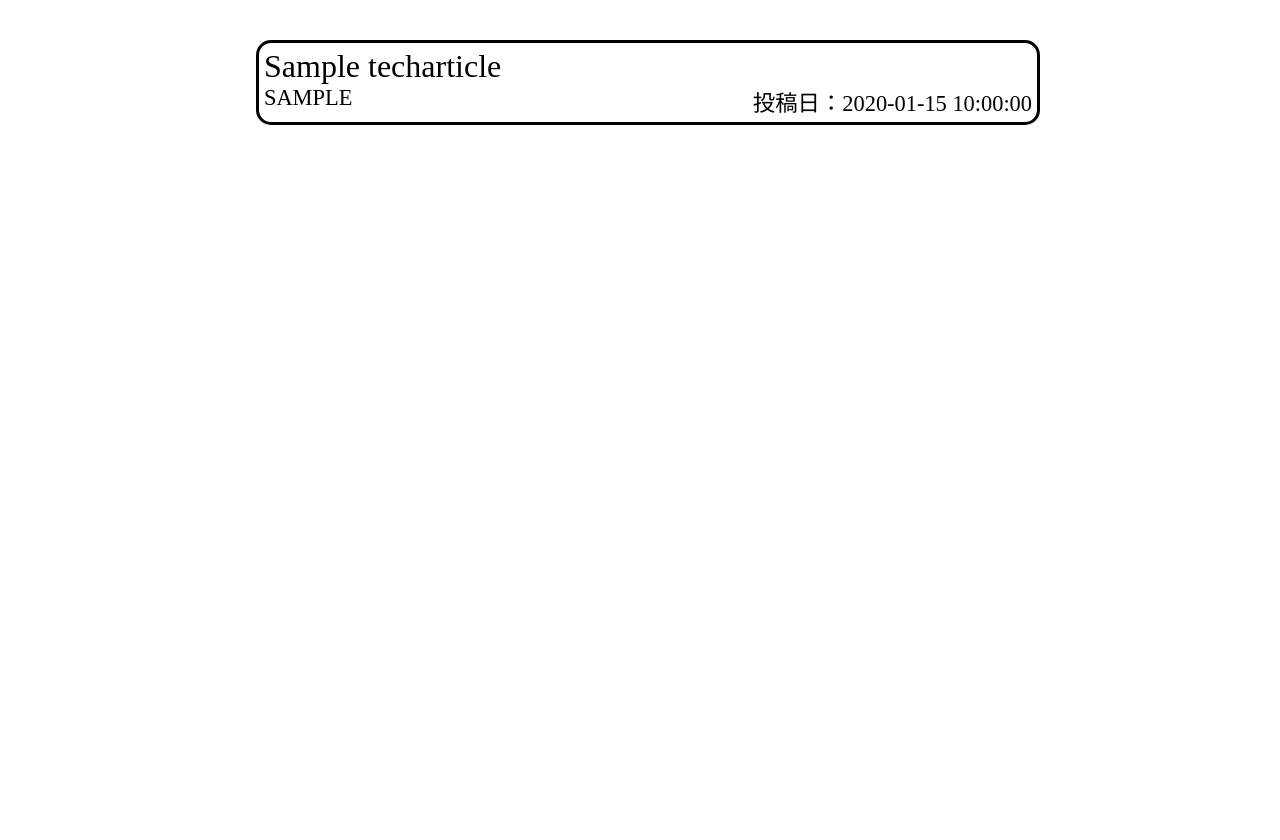
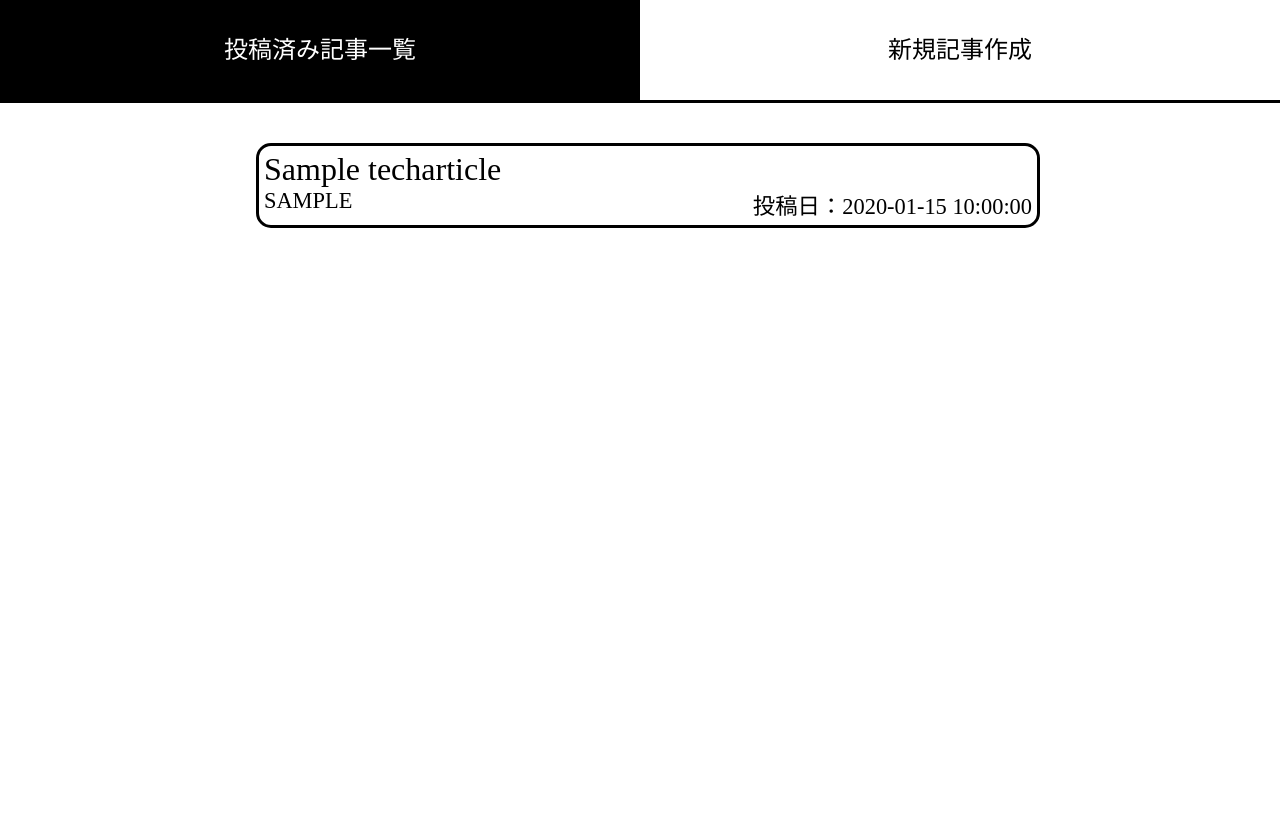
Before and after one commit to tyatyamaruko/tyatyablog, a PHP site: page /admin/tech/list.php in a window 1280 px wide. After the commit the page ends 228 px from the top, so only its background shows below. Run offline with PHP 8.4, Linux system fonts and the light colour scheme; tables that the repository leaves empty or names only in its code hold one stand-in row (values such as "Sample post"); data that the repository does not hold is empty.

```diff
--- a/admin/css/reset.css
+++ b/admin/css/reset.css
@@ -1,5 +1,6 @@
 * {
     margin: 0;
+    padding: 0;
     text-decoration: none;
     list-style-type: none;
     color: #000;
--- a/admin/css/style.css
+++ b/admin/css/style.css
@@ -49,13 +49,13 @@ form label select {
   padding: 10px 30px;
 }
 
-ul {
+main ul {
   width: 60%;
   height: 100%;
   margin: 0 auto;
   padding: 0;
 }
-ul li {
+main ul li {
   width: 100%;
   margin: 0 auto;
   border: solid 3px #000;
@@ -63,27 +63,27 @@ ul li {
   padding: 5px;
   margin-top: 40px;
 }
-ul li a {
+main ul li a {
   display: -webkit-box;
   display: -ms-flexbox;
   display: flex;
   -ms-flex-wrap: wrap;
       flex-wrap: wrap;
 }
-ul li h2 {
+main ul li h2 {
   font-size: 2rem;
   width: 100%;
 }
-ul li p {
+main ul li p {
   font-size: 1.4rem;
   text-transform: uppercase;
 }
-ul li p:first-child {
+main ul li p:first-child {
   -webkit-box-flex: 1;
       -ms-flex: 1;
           flex: 1;
 }
-ul li p:last-child {
+main ul li p:last-child {
   -webkit-box-flex: 2;
       -ms-flex: 2;
           flex: 2;
--- a/admin/css/style.scss
+++ b/admin/css/style.scss
@@ -46,6 +46,7 @@ form {
     }
 }
 
+main {
     ul {
         width: 60%;
         height: 100%;
@@ -81,3 +82,4 @@ ul {
             }
         }
     }
+}
--- a/admin/env.php
+++ b/admin/env.php
@@ -1,6 +1,7 @@
 <?php
 
 define("DBNAME", "tyatyablog");
+define("DSN", "mysql:dbname=tyatyablog;host=localhost;charset=utf8mb4");
 define("USERNAME", "root");
 define("PASSWORD", "");
 define("TECH_TABLE", "techarticles");
--- /dev/null
+++ b/admin/tech/assets/css/header.css
@@ -0,0 +1,29 @@
+header {
+  height: 100px;
+  background: #fff;
+  border-bottom: solid 3px #000;
+}
+header ul {
+  display: -webkit-box;
+  display: -ms-flexbox;
+  display: flex;
+  -ms-flex-pack: distribute;
+      justify-content: space-around;
+}
+header ul li {
+  line-height: 100px;
+  -webkit-box-flex: 1;
+      -ms-flex: 1;
+          flex: 1;
+  text-align: center;
+}
+header ul li:hover {
+  background: #000;
+}
+header ul li:hover a {
+  color: #fff;
+}
+header ul li a {
+  font-size: 1.5rem;
+}
+/*# sourceMappingURL=header.css.map */
--- /dev/null
+++ b/admin/tech/assets/css/header.scss
@@ -0,0 +1,26 @@
+header {
+    height: 100px;
+    background: #fff;
+    border-bottom: solid 3px #000;
+    ul {
+        display: flex;
+        justify-content: space-around;
+
+        li {
+            line-height: 100px;
+            flex: 1;
+            text-align: center;
+
+            &:hover {
+                background: #000;
+                a {
+                    color: #fff;
+                }
+            }
+
+            a {
+                font-size: 1.5rem;
+            }
+        }
+    }
+}
--- /dev/null
+++ b/admin/tech/assets/header.php
@@ -0,0 +1,6 @@
+<header>
+    <ul>
+        <li><a href="./list.php">投稿済み記事一覧</a></li>
+        <li><a href="./insert.php">新規記事作成</a></li>
+    </ul>
+</header>
--- a/admin/tech/list.php
+++ b/admin/tech/list.php
@@ -1,19 +1,17 @@
 <?php
 
+require_once "../env.php";
 require_once "../../models/tech-article.php";
 
 // データベースに保存
-$dsn = "mysql:dbname=tyatyablog;host=localhost;charset=utf8mb4";
-$username = "root";
-$password = "";
 
 try {
-    $pdo = new PDO($dsn, $username, $password);
+    $pdo = new PDO(DSN, USERNAME, PASSWORD);
 
     $pdo->setAttribute(PDO::ATTR_ERRMODE, PDO::ERRMODE_EXCEPTION);
     $pdo->setAttribute(PDO::ATTR_DEFAULT_FETCH_MODE, PDO::FETCH_ASSOC);
 
-    $sql = "select * from techarticles where 1";
+    $sql = "select * from techarticles where 1 order by created_at desc";
 
     $stmt = $pdo->prepare($sql);
     $stmt->execute($data);
@@ -43,21 +41,25 @@ try {
     <meta name="viewport" content="width=device-width, initial-scale=1.0">
     <link rel="stylesheet" href="../css/reset.css">
     <link rel="stylesheet" href="../css/style.css">
+    <link rel="stylesheet" href="./assets/css/header.css">
     <title>管理画面</title>
 </head>
 
 <body>
+    <?php @include("./assets/header.php"); ?>
+    <main>
         <ul>
-        <?php foreach ($articles as $article) { ?>
+            <?php foreach ($articles as $article) : ?>
                 <li>
-                <a href="./detail.php?id=<?=$article -> id?>">
+                    <a href="./detail.php?id=<?= $article->id ?>">
                         <h2><?= $article->title ?></h2>
                         <p><?= $article->genre ?></p>
                         <p>投稿日：<?= $article->created_at ?></p>
                     </a>
                 </li>
-        <?php } ?>
+            <?php endforeach; ?>
         </ul>
+    </main>
 </body>
 
 </html>
```
Also changed, not shown: admin/tech/detail.php (added, +57 -0 lines), admin/tech/insert_check.php (+3 -10 lines), 2 other files. Lines whose indentation alone changed are shown as unchanged.
